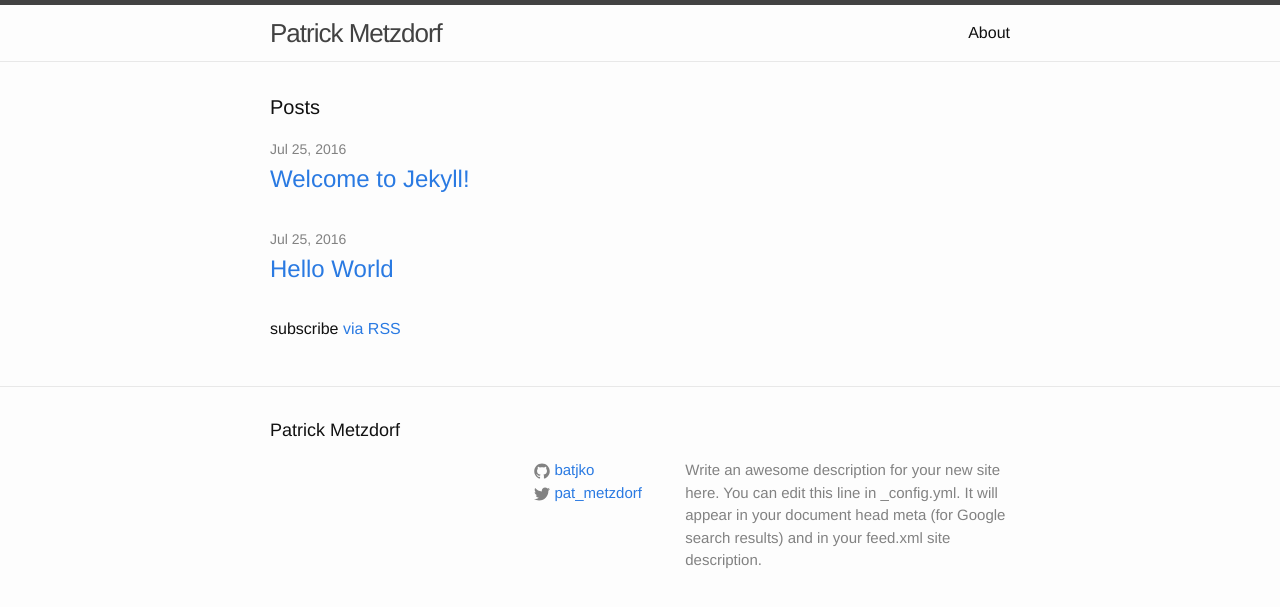
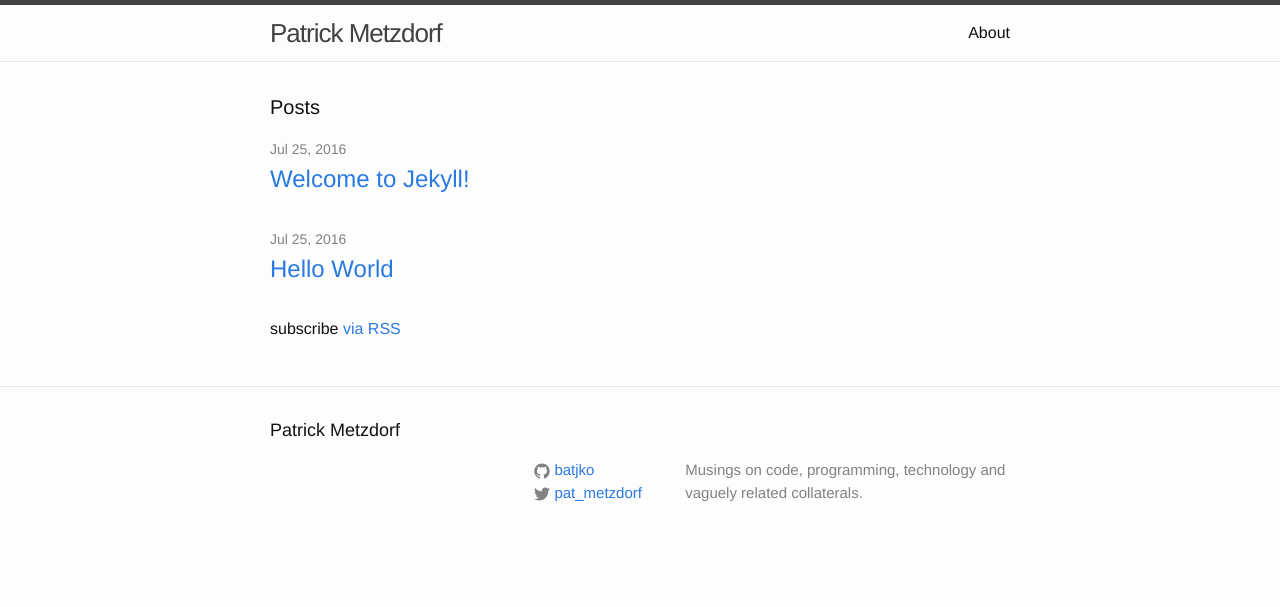
Before and after one commit to batjko/batjko.github.io, a Jekyll site: the page built from index.html, in a window 1280 px wide. Shown: the top 607 px of the page. Built offline with Jekyll 4.4.1, drawn with Linux system fonts in a browser that asks for light colours.

Commit message:
add description

```diff
--- a/_config.yml
+++ b/_config.yml
@@ -9,9 +9,7 @@
 title: Patrick Metzdorf
 # email: patrick.metzdorf@gmail.com
 description: > # this means to ignore newlines until "baseurl:"
-  Write an awesome description for your new site here. You can edit this
-  line in _config.yml. It will appear in your document head meta (for
-  Google search results) and in your feed.xml site description.
+  Musings on code, programming, technology and vaguely related collaterals.
 baseurl: "" # the subpath of your site, e.g. /blog
 url: "http://batjko.github.io" # the base hostname & protocol for your site
 twitter_username: pat_metzdorf
```
